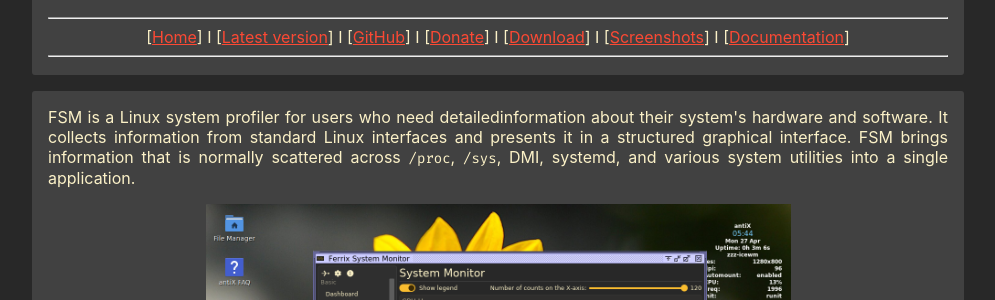
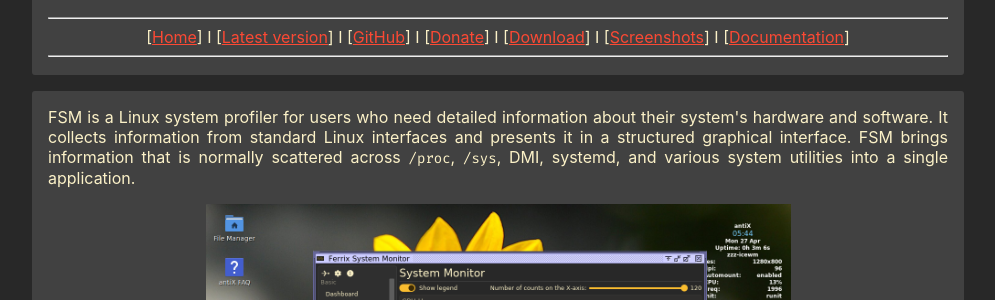
Before and after one commit to mskrasnov/mskrasnov.github.io, a Jekyll site: the page fsm/index.html, which Jekyll copies as it is, in a window 1280 px wide and 900 px high. Shown: the part 120-420 px from the top of the window, without its empty margins (142-1137 px from the left). Built offline with Jekyll 4.4.1, drawn with Linux system fonts in a browser that asks for light colours; comment, search, counter and statistics services are not loaded.

Commit message:
Fix typo

```diff
--- a/fsm/index.html
+++ b/fsm/index.html
@@ -45,7 +45,7 @@
 
     <div class="main" style="text-align: justify;">
       <p style="padding-top: 16px;">FSM is a Linux system profiler for users
-          who need detailedinformation about their system's hardware and
+          who need detailed information about their system's hardware and
           software. It collects information from standard Linux interfaces and
           presents it in a structured graphical interface. FSM brings information
           that is normally scattered across <tt>/proc</tt>, <tt>/sys</tt>, DMI,
```
